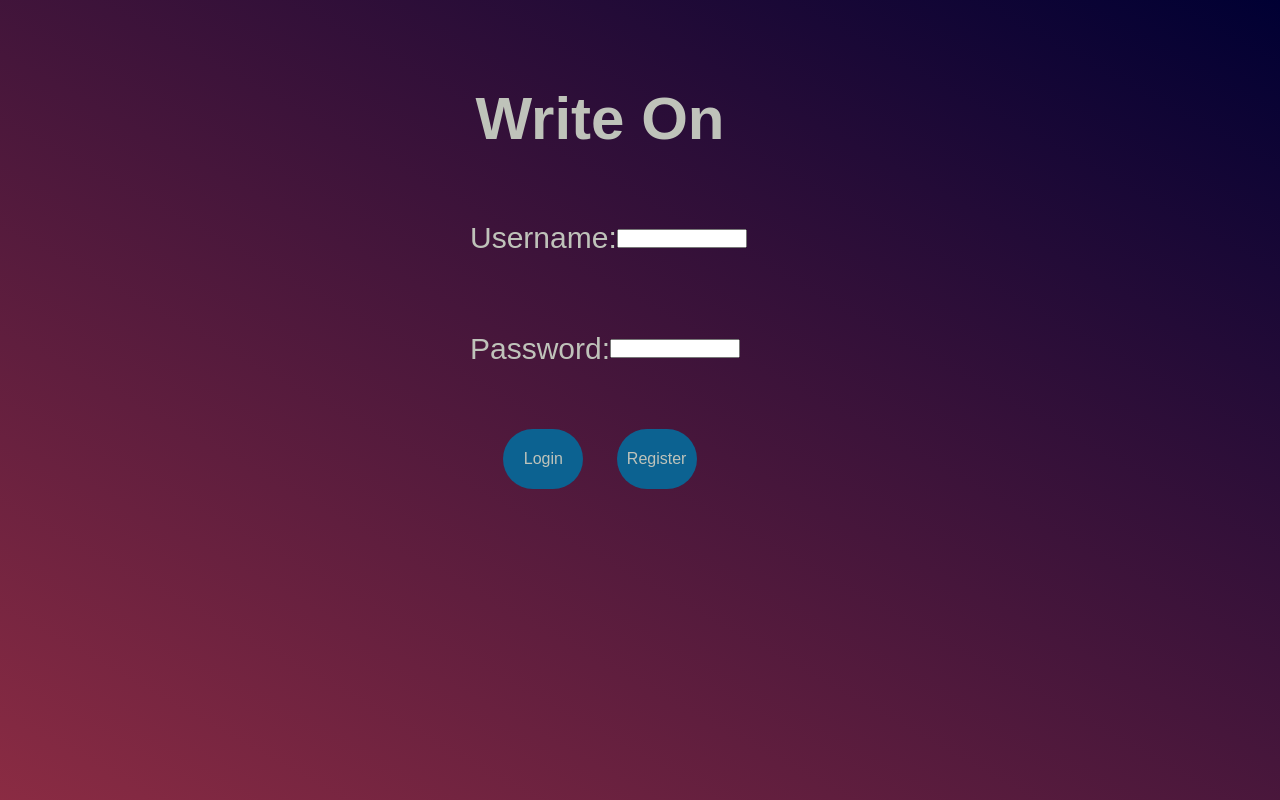
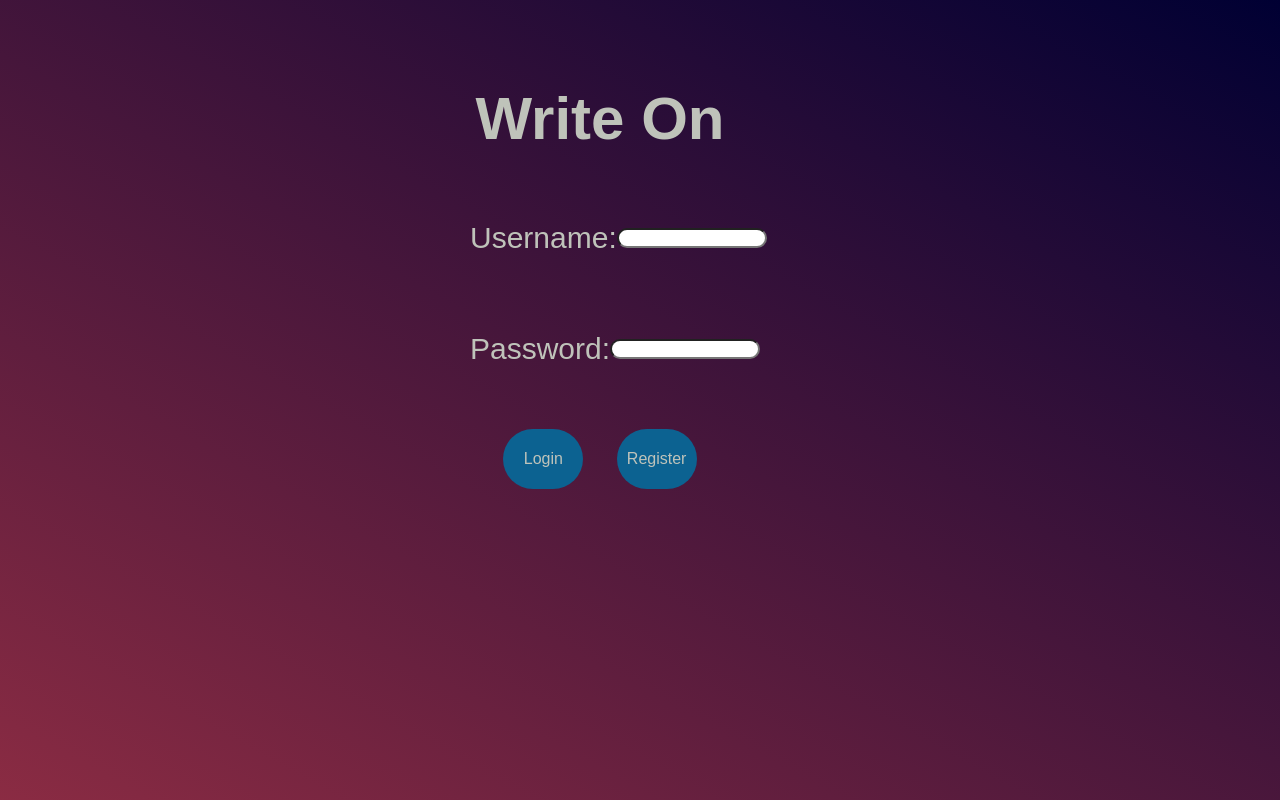
Before and after one commit to ColetonS/personal-project, a React (Create React App) app: page /#/ in a window 1280 px wide. Shown: the top 800 px of the page. Built offline with nearby package versions, Linux system fonts and the light colour scheme; no server answers; a web font is replaced by a local one.

Commit message:
more styling

```diff
--- a/src/components/Landing/Landing.scss
+++ b/src/components/Landing/Landing.scss
@@ -35,7 +35,9 @@ $primary-color: #bfc3ba;
     // font-size: 10px;
   }
   input {
-    width: 130px;
+    width: 150px;
+    border-radius: 20px;
+    height: 20px;
   }
   button {
     background-color: #0c6291;
--- a/src/components/Nav/Nav.scss
+++ b/src/components/Nav/Nav.scss
@@ -32,7 +32,8 @@ $primary-color: #bfc3ba;
 }
 
 .profile-info-container {
-  border: 1px solid black;
+  // border: 1px solid black;
+  border-radius: 20px;
   display: flex;
   justify-content: space-between;
   align-items: center;
@@ -223,7 +224,8 @@ $primary-color: #bfc3ba;
 @media (min-width: 1111px) {
   .nav {
     left: 0;
-    width: 100%;
+    // right: 20px;
+    width: 90%;
     flex-direction: row;
     justify-content: space-between;
   }
@@ -238,6 +240,7 @@ $primary-color: #bfc3ba;
       width: 90px;
     }
     width: 220px;
+    height: 150px;
     flex-direction: column;
   }
 }
```
